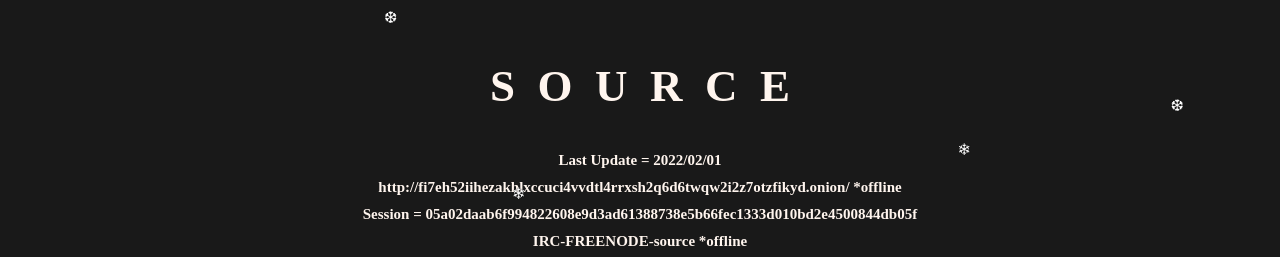
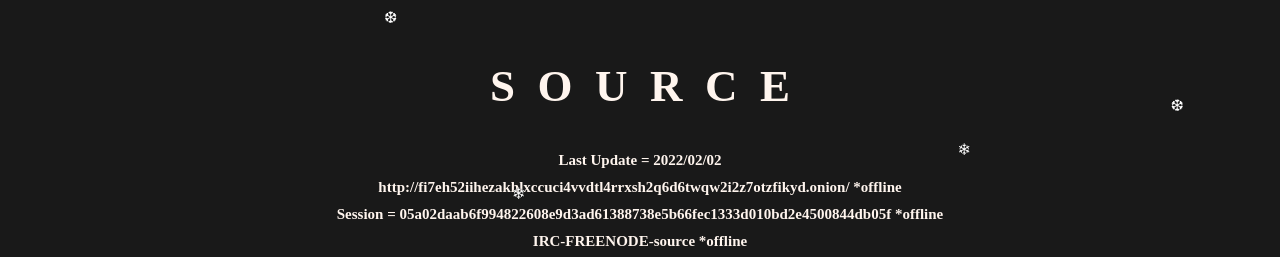
Before and after one commit to rap0at/SOURCE, a plain HTML site: page index_main.html in a window 1280 px wide. Shown: the top 257 px of the page. Drawn offline with Linux system fonts and the light colour scheme.

Commit message:
Update index_main.html

```diff
--- a/index_main.html
+++ b/index_main.html
@@ -264,9 +264,9 @@
                     </div>
                 </div>
 
-            <p class="p_main_update">Last Update = 2022/02/01</p>
+            <p class="p_main_update">Last Update = 2022/02/02</p>
             <p class="p_main_update">http://fi7eh52iihezakhlxccuci4vvdtl4rrxsh2q6d6twqw2i2z7otzfikyd.onion/ *offline</p>
-            <p class="p_main_update">Session = 05a02daab6f994822608e9d3ad61388738e5b66fec1333d010bd2e4500844db05f</p>
+            <p class="p_main_update">Session = 05a02daab6f994822608e9d3ad61388738e5b66fec1333d010bd2e4500844db05f *offline</p>
             <p class="p_main_update">IRC-FREENODE-source *offline</p>
             <p class="p_main_update">ID = @gol6048</p>
             <p class="p_main_update">EMAIL = emfoverif@protonmail.com</p>
```
